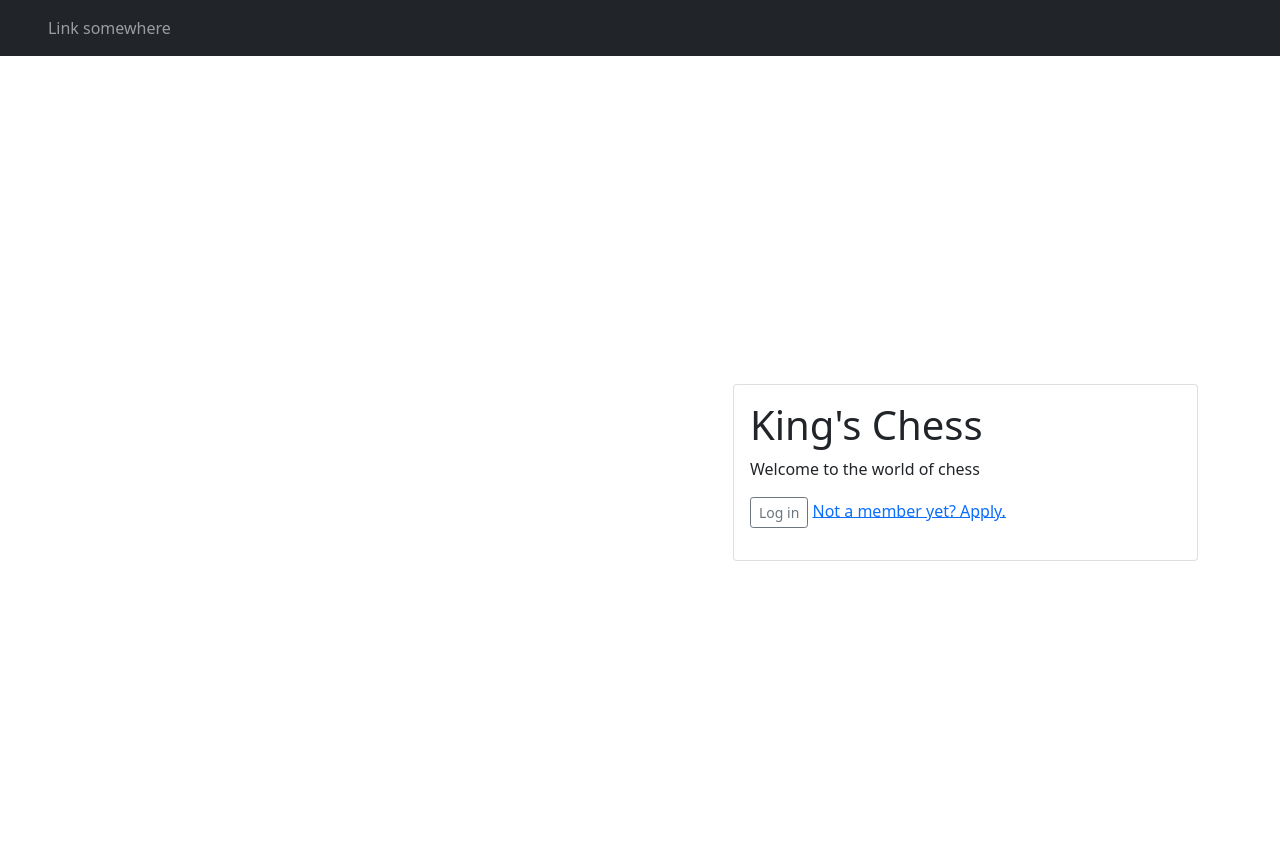
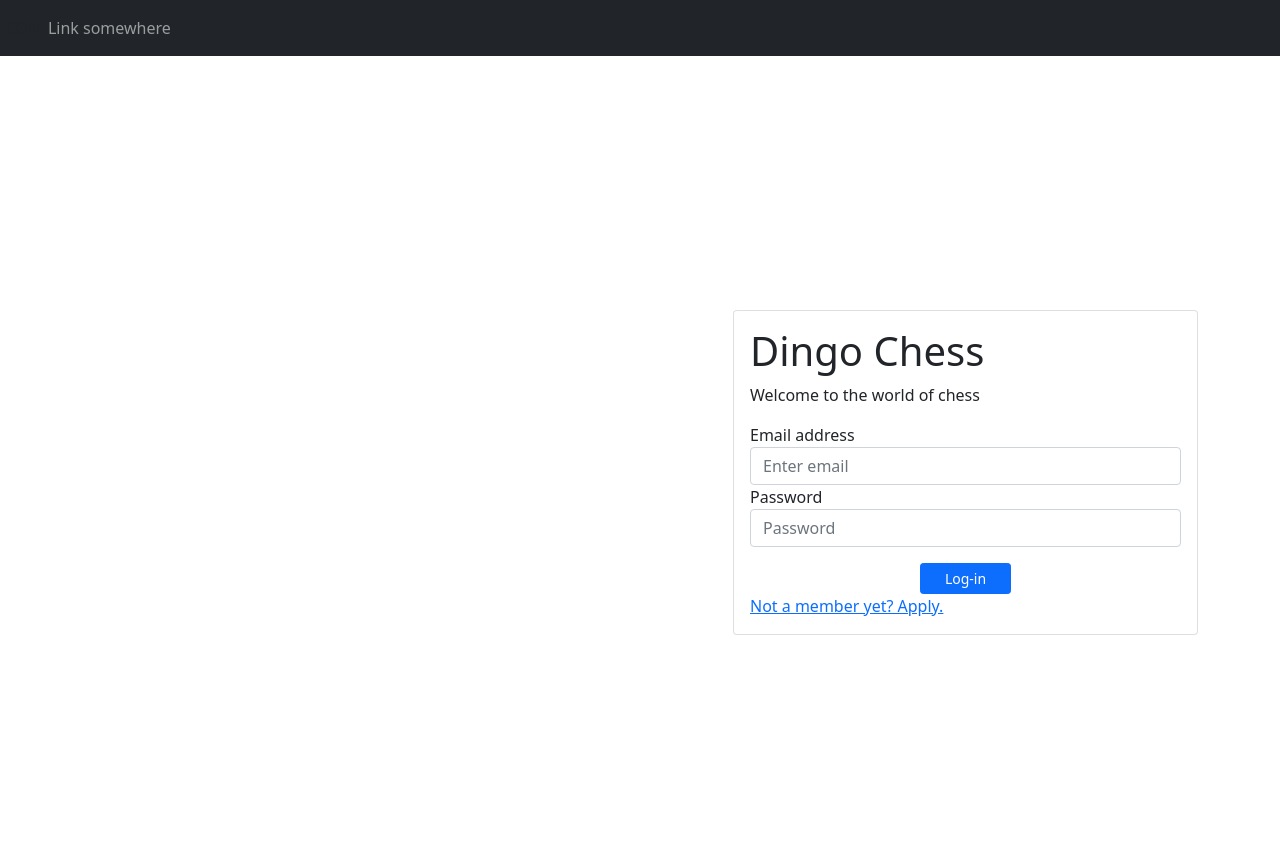
Before and after one commit to pvakaris/chess_club_management_system, a Django app: page / in a window 1280 px wide. Shown: the top 858 px of the page. Run offline with Django 3.2, Linux system fonts and the light colour scheme; some libraries are stand-ins or nearby versions.

Commit message:
Reformat home.html

```diff
--- a/clubs/templates/base.html
+++ b/clubs/templates/base.html
@@ -4,7 +4,7 @@
     <meta charset="utf-8">
     <meta name="viewport" content="width=device-width, initial-scale=1">
     <link href="https://cdn.jsdelivr.net/npm/bootstrap@5.1.2/dist/css/bootstrap.min.css" rel="stylesheet" integrity="sha384-uWxY/CJNBR+1zjPWmfnSnVxwRheevXITnMqoEIeG1LJrdI0GlVs/9cVSyPYXdcSF" crossorigin="anonymous">
-    <title>King's Chess</title>
+    <title>Dingo Chess</title>
   </head>
   <body>
     {% block body %}
--- a/clubs/templates/home.html
+++ b/clubs/templates/home.html
@@ -6,12 +6,24 @@
       <div class="col-12 my-auto">
         <div class="card cover-card offset-sm-2 offset-md-4 offset-lg-7 rounded">
           <div class="card-body">
-            <h1 class="cover-heading">King's Chess</h1>
+            <h1 class="cover-heading">Dingo Chess</h1>
             <p class="cover-text">Welcome to the world of chess</p>
-            <p>
-              <button type="button" class="btn btn-outline-secondary btn-sm">Log in</button>
-              <a href="#" class="link-primary">Not a member yet? Apply.</a>
-            </p>
+              <form>
+                <div class="form-group">
+                  <label for="exampleInputEmail1">Email address</label>
+                  <input type="email" class="form-control" id="exampleInputEmail1" aria-describedby="emailHelp" placeholder="Enter email">
+                </div>
+                <div class="form-group">
+                  <label for="exampleInputPassword1">Password</label>
+                  <input type="password" class="form-control" id="exampleInputPassword1" placeholder="Password">
+                </div>
+                <div class="d-grid mt-3">
+                  <div class="text-center gap-2">
+                    <button type="submit" class="btn px-4 btn-primary btn-sm">Log-in</button>
+                  </div>
+                  <a href="#" class="label link-primary">Not a member yet? Apply.</a>
+                </div>
+              </form>
           </div>
         </div>
       </div>
```
